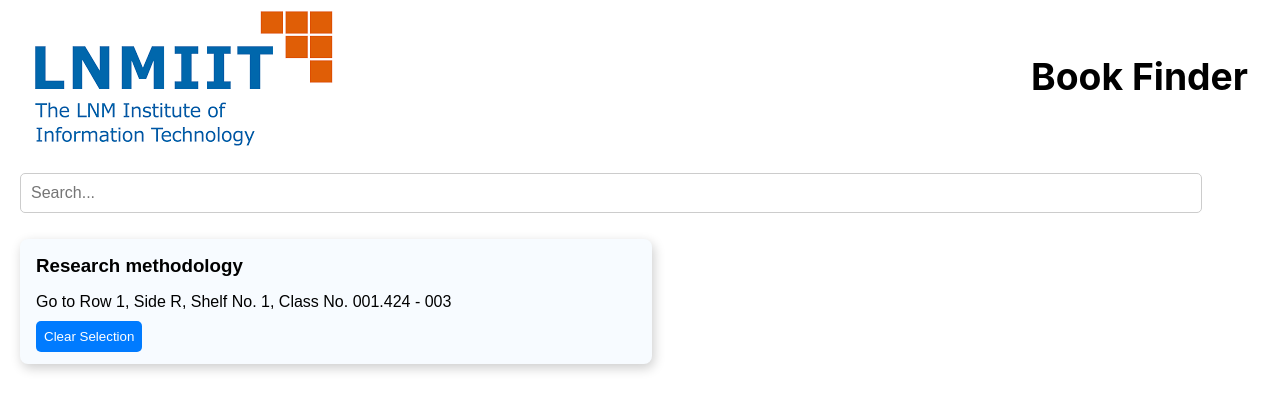
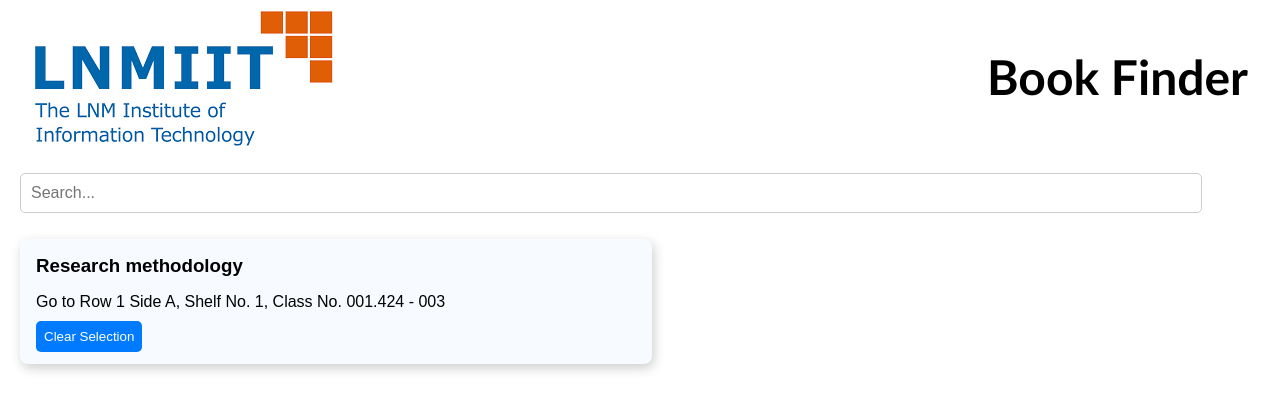
Before and after one commit to dhruvchandak30/BookFinder, a React (Create React App) app in the folder client/: page / in a window 1280 px wide. Both pictures are taken after a click on the item "Research methodology". Shown: the top 410 px of the page. Built offline with nearby package versions, Linux system fonts and the light colour scheme.

Commit message:
Fixed: Row

```diff
--- a/client/src/App.css
+++ b/client/src/App.css
@@ -39,11 +39,12 @@
   justify-content: space-between;
   align-items: center;
   padding: 0rem 2rem 0rem 1rem;
+  font-family:'Gill Sans', 'Gill Sans MT', Calibri, 'Trebuchet MS', sans-serif;
 
   & > h1 {
-    font-size: 2rem;
+    font-size: 3rem;
     font-size: clamp(
-      2rem,
+      3rem,
       1.7426470588235294rem + 0.7352941176470588vw,
       2.625rem
     );
--- a/client/src/components/BookSearch.jsx
+++ b/client/src/components/BookSearch.jsx
@@ -1,13 +1,14 @@
-import React, { useState } from "react";
+import React, { useEffect, useState } from "react";
 
 const BookSearch = ({ data }) => {
   const [searchTerm, setSearchTerm] = useState("");
   const [selectedItem, setSelectedItem] = useState(null);
   const [bookNotFound, setBookNotFound] = useState(false);
 
-  const filteredData = data.filter((item) =>
-    item.Keyword.toLowerCase().includes(searchTerm.toLowerCase())
-  );
+
+    const filteredData = data.filter((item) =>
+      item.Keyword.toLowerCase().includes(searchTerm.toLowerCase())
+    );
 
   const handleItemClick = (item) => {
     setSelectedItem(item);
@@ -26,8 +27,7 @@ const BookSearch = ({ data }) => {
     setSearchTerm(term);
     setSelectedItem(null);
 
-    // Check if filteredData is empty
-    if (term !== "" && filteredData.length === 0) {
+    if (filteredData.length === 0) {
       setBookNotFound(true);
     } else {
       setBookNotFound(false);
@@ -80,9 +80,8 @@ const BookSearch = ({ data }) => {
               {selectedItem.Keyword}
             </h3>
             <p style={{ margin: 0 }}>
-              Go to Row {selectedItem.Address.match(/\d+/g)[0]}, Side{" "}
-              {selectedItem.Address.match(/[A-Z]/i)}, Shelf No.{" "}
-              {selectedItem.Shelf}, Class No. {selectedItem.Class}
+              Go to {selectedItem.Address}, Shelf No. {selectedItem.Shelf},
+              Class No. {selectedItem.Class}
             </p>
             <button
               style={{
```
